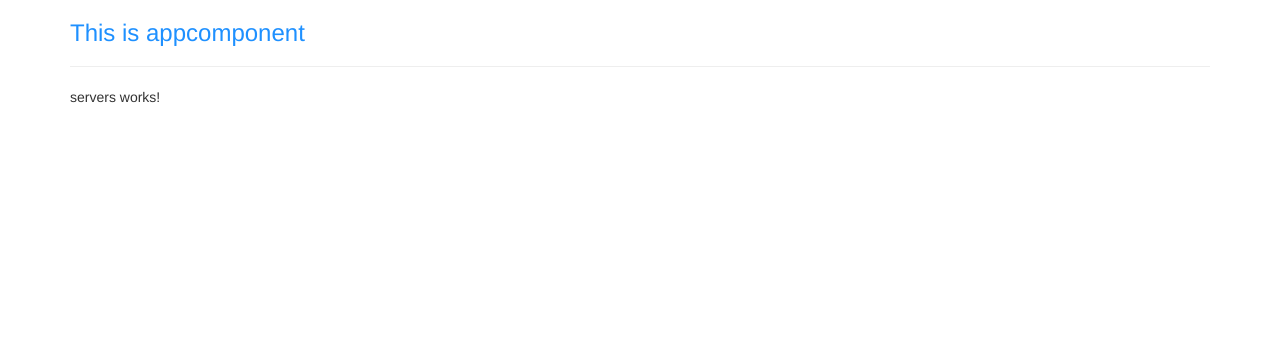
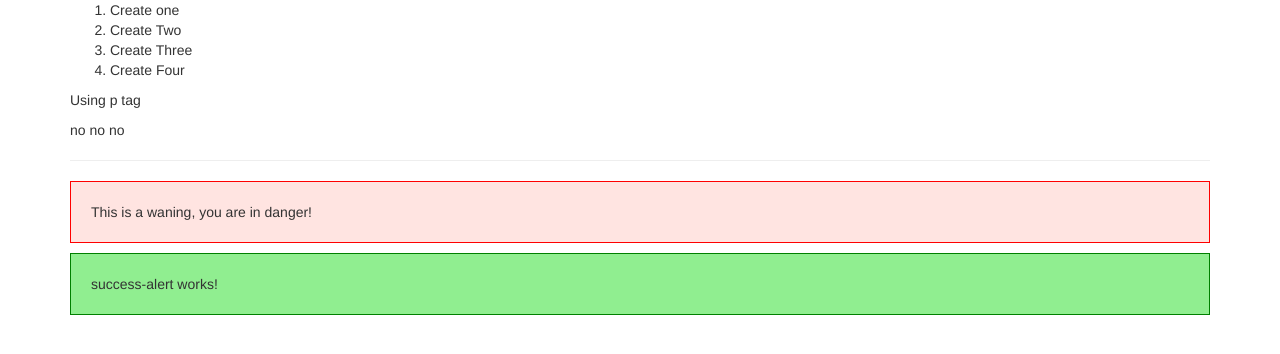
Before and after one commit to touhidulfahim/myngproject, an Angular app: page / in a window 1280 px wide. Shown: the top 354 px of the page. Built offline with nearby package versions, Linux system fonts and the light colour scheme.

Commit message:
first assignment

```diff
--- a/src/app/app.component.html
+++ b/src/app/app.component.html
@@ -1,9 +1,17 @@
 <div class="container">
     <div class="row">
         <div class="col-xs-12">
-            <h3>This is appcomponent</h3>
-            <hr>
-            <app-servers></app-servers>
+         <ol>
+            <li>Create one</li>
+            <li>Create Two</li>
+            <li>Create Three</li>
+            <li>Create Four</li>
+         </ol>
+         <p> Using p tag</p>
+         <p>no no no</p>
+         <hr/>
+         <app-warning-alert></app-warning-alert>
+         <app-success-alert></app-success-alert>
         </div>
     </div>
 </div>
--- a/src/app/app.component.ts
+++ b/src/app/app.component.ts
@@ -3,11 +3,8 @@ import { Component } from '@angular/core';
 @Component({
   selector: 'app-root',
   templateUrl: './app.component.html',
-  //styleUrls: ['./app.component.css']
   styles:  [`
-    h3{
-      color:dodgerblue;
-    }
+
   `]
 })
 export class AppComponent {
--- a/src/app/servers/servers.component.html
+++ /dev/null
@@ -1 +0,0 @@
-<p>servers works!</p>
--- a/src/app/servers/servers.component.ts
+++ /dev/null
@@ -1,15 +0,0 @@
-import { Component, OnInit } from '@angular/core';
-
-@Component({
-  selector: 'app-servers',
-  templateUrl: './servers.component.html',
-  styleUrls: ['./servers.component.css']
-})
-export class ServersComponent implements OnInit {
-
-  constructor() { }
-
-  ngOnInit(): void {
-  }
-
-}
--- /dev/null
+++ b/src/app/success-alert/success-alert.component.css
@@ -0,0 +1,5 @@
+p{
+  padding: 20px;
+  background: lightgreen;
+  border: 1px solid green;
+}
--- /dev/null
+++ b/src/app/success-alert/success-alert.component.html
@@ -0,0 +1 @@
+<p>success-alert works!</p>
--- /dev/null
+++ b/src/app/success-alert/success-alert.component.ts
@@ -0,0 +1,15 @@
+import { Component, OnInit } from '@angular/core';
+
+@Component({
+  selector: 'app-success-alert',
+  templateUrl: './success-alert.component.html',
+  styleUrls: ['./success-alert.component.css']
+})
+export class SuccessAlertComponent implements OnInit {
+
+  constructor() { }
+
+  ngOnInit(): void {
+  }
+
+}
--- /dev/null
+++ b/src/app/warning-alert/warning-alert.component.ts
@@ -0,0 +1,19 @@
+import { Component } from "@angular/core";
+
+@Component({
+    selector:'app-warning-alert',
+    template: `
+    <p> This is a waning, you are in danger!</p>
+    `,
+    styles: [`
+      p{
+        padding: 20px;
+        background: mistyrose;
+        border: 1px solid red;
+      }
+
+    `]
+})
+export  class WarningAlertComponent{
+
+}
```
Also changed, not shown: src/app/app.module.ts (+4 -3 lines), src/app/servers/servers.component.css (deleted), 1 other file (tests, documents, lock files or other folders).
